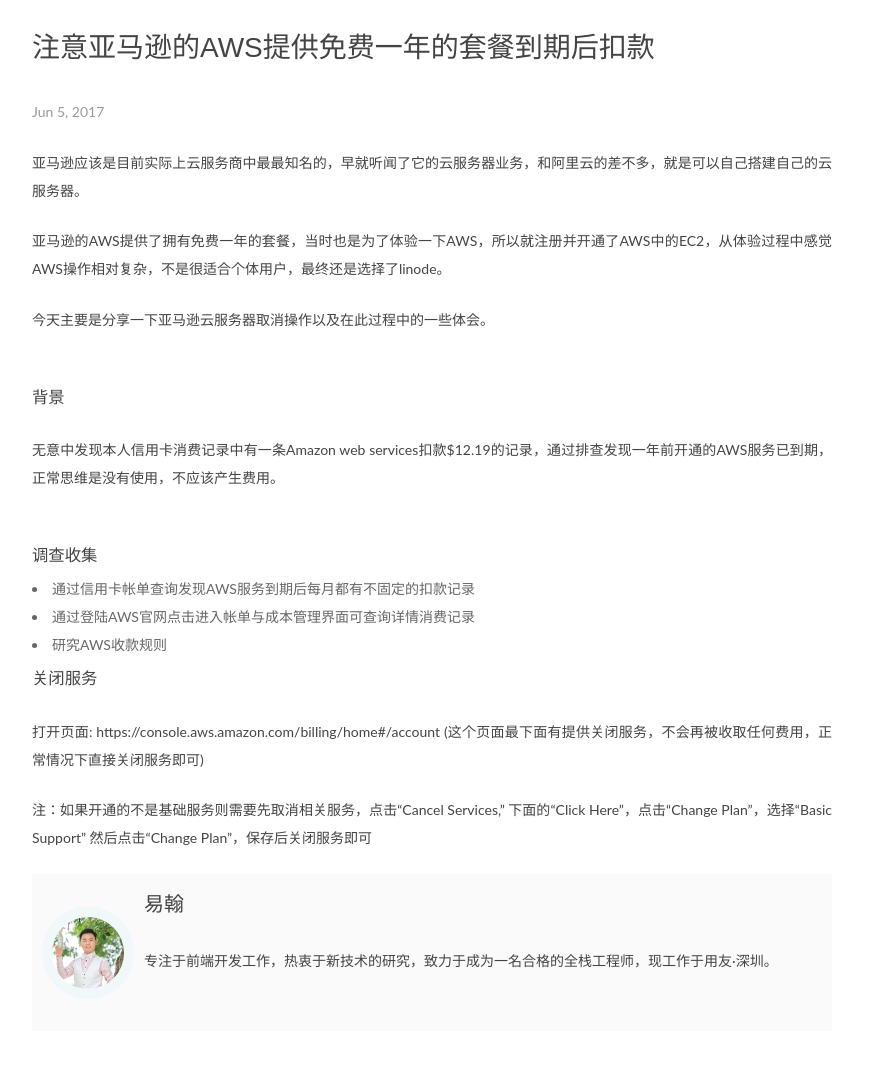
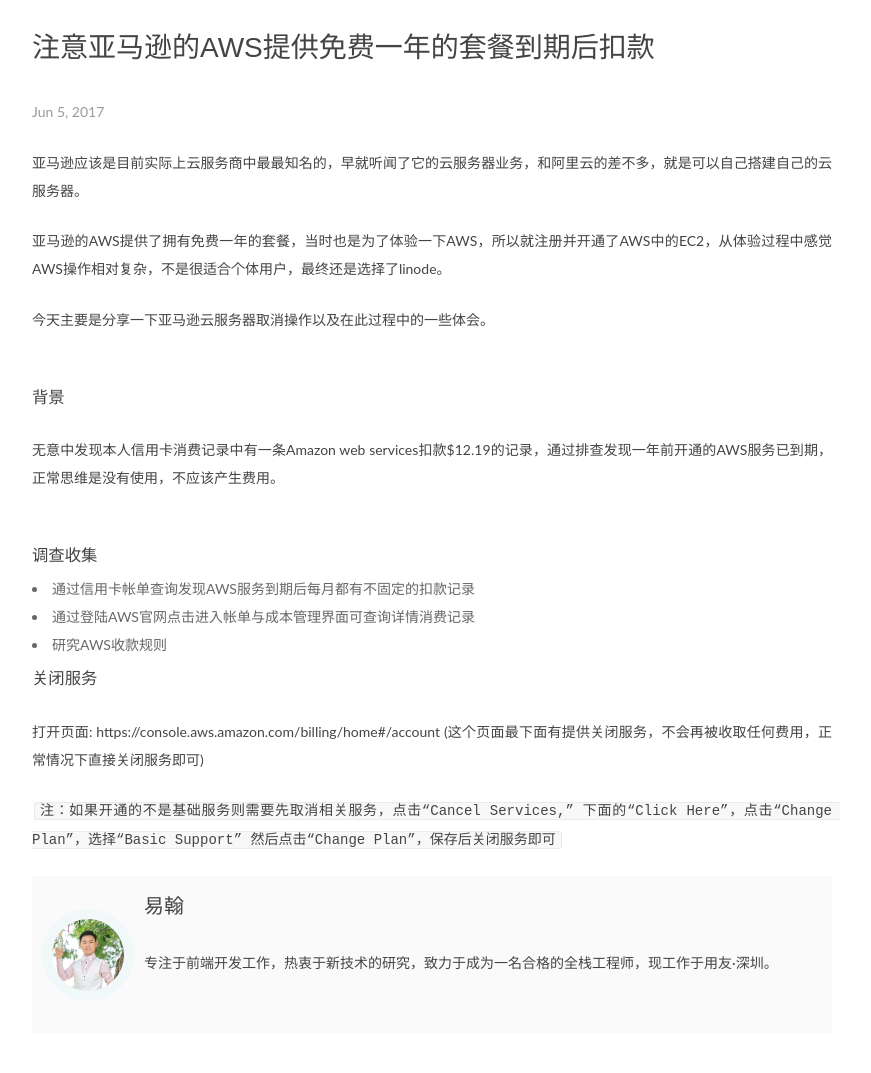
Before and after one commit to bh-lay/hankewins.github.io, a Jekyll site: the page built from _posts/2017-06-05-how-to-close-amazon-web-services.md, in a window 1280 px wide. Shown: the whole page, without its empty margins (208-1079 px from the left). Built offline with Jekyll 4.4.1, drawn with Linux system fonts in a browser that asks for light colours; comment, search, counter and statistics services are not loaded.

Commit message:
更新文件

````diff
--- a/_posts/2017-06-05-how-to-close-amazon-web-services.md
+++ b/_posts/2017-06-05-how-to-close-amazon-web-services.md
@@ -27,4 +27,4 @@
 
 打开页面: https://console.aws.amazon.com/billing/home#/account (这个页面最下面有提供关闭服务，不会再被收取任何费用，正常情况下直接关闭服务即可)
 
-注：如果开通的不是基础服务则需要先取消相关服务，点击“Cancel Services,” 下面的“Click Here”，点击“Change Plan”，选择“Basic Support” 然后点击“Change Plan”，保存后关闭服务即可
+```注：如果开通的不是基础服务则需要先取消相关服务，点击“Cancel Services,” 下面的“Click Here”，点击“Change Plan”，选择“Basic Support” 然后点击“Change Plan”，保存后关闭服务即可```
````
